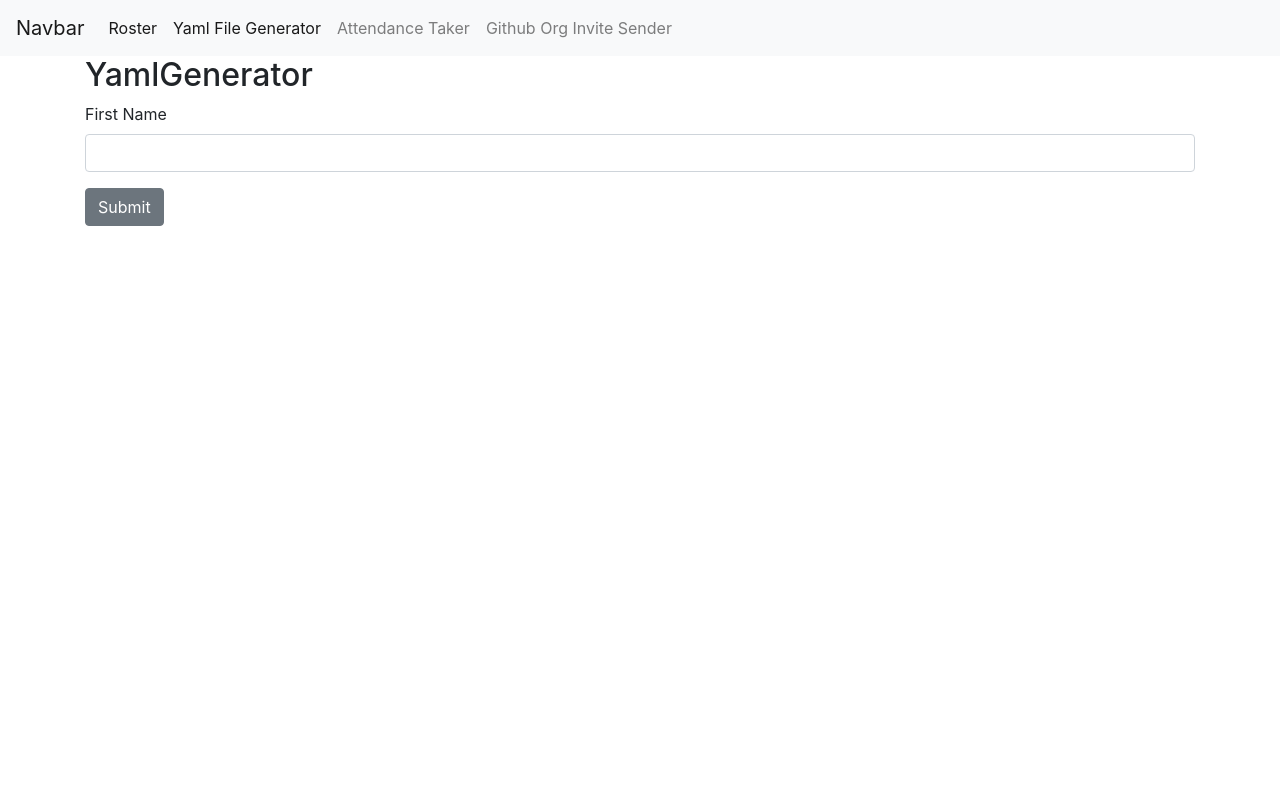
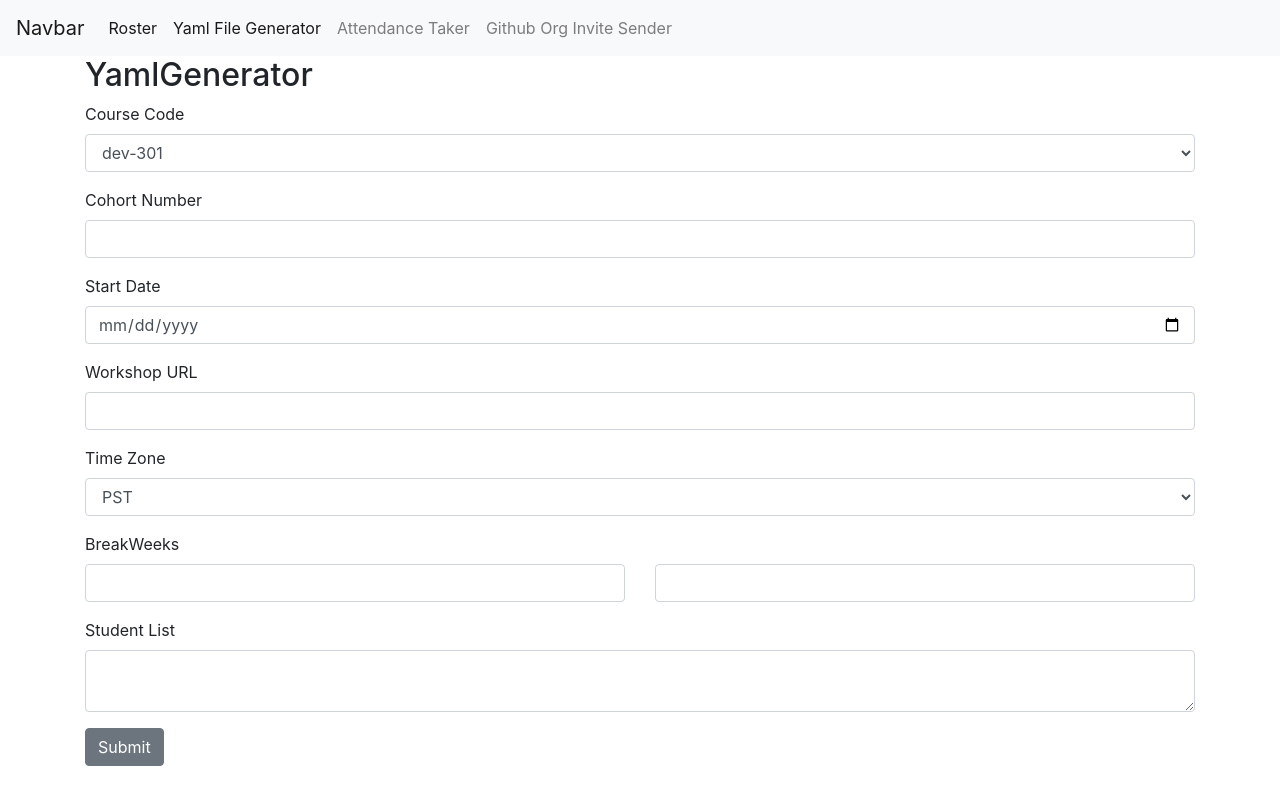
Before and after one commit to terrataylor/thinkful-instructor-tools, a React (Create React App) app: page /yaml in a window 1280 px wide. Built offline with nearby package versions, Linux system fonts and the light colour scheme; no server answers.

Commit message:
yaml forms

```diff
--- a/src/components/YamlGenerator/YamlGenerator.js
+++ b/src/components/YamlGenerator/YamlGenerator.js
@@ -1,5 +1,5 @@
 import React from "react";
-import { Container, Button, Form, FormGroup, Label, Input } from 'reactstrap';
+import { Row, Col,Container, Button, Form, TextArea, FormGroup, Label, Input } from 'reactstrap';
 import apiUrl from '../../env';
 class YamlGenerator extends React.Component {
     state = {
@@ -53,11 +53,51 @@ class YamlGenerator extends React.Component {
                 <h2>YamlGenerator</h2>
                 <Form onSubmit={this.generateYaml}>
                     <FormGroup>
-                        <Label for="first">First Name</Label>
-                        <Input type="text" name="fname" id="first" onChange={this.onChange} value={this.state.fname === null ? '' : this.state.fname} />
+                        <Label for="courseCode">Course Code</Label>
+                        <select id="courseCode" class="form-control">
+                            <option value="dev-301">dev-301</option>
+                            <option value="data-301">data-301</option>
+                            <option value="data_analytics-301">data_analytics-301</option>
+                            <option value="digital_marketing-301">digital_marketing-301</option>
+                            <option value="project_marketing-301">project_marketing-301</option>
+                            <option value="ux-301">ux-301</option>
+                        </select>
                     </FormGroup>
                     <FormGroup>
+                        <Label for="cohortNum">Cohort Number</Label>
+                        <Input type="text" name="cohortNum" id="cohortNum" onChange={this.onChange} value={this.state.cohortNum === null ? '' : this.state.cohortNum} />
                     </FormGroup>
+                    <FormGroup>
+                        <Label for="startDate">Start Date</Label>
+                        <Input type="date" name="startDate" id="startDate" onChange={this.onChange} value={this.state.startDate === null ? '' : this.state.stateDate} />
+                    </FormGroup>
+                    <FormGroup>
+                        <Label for="workshopUrl">Workshop URL</Label>
+                        <Input type="url" name="workshopUrl" id="workshopUrl" onChange={this.onChange} value={this.state.workshopUrl === null ? '' : this.state.workshopUrl} />
+                    </FormGroup>
+                    <FormGroup>
+                    <Label for="timezone">Time Zone</Label>
+                        <select id="timezone" class="form-control">
+                            <option value="PST">PST</option>
+                            <option value="MST">MST</option>
+                            <option value="CST">CST</option>
+                            <option value="EST">EST</option>
+                        </select>
+                        </FormGroup>
+                        <FormGroup>
+                        <Label for="breakWeeks">BreakWeeks</Label>
+                        <Row>
+                            <Col><Input type="text" name="cohortNum" id="cohortNum" onChange={this.onChange} value={this.state.cohortNum === null ? '' : this.state.cohortNum} />
+                        </Col>
+                            <Col><Input type="text" name="cohortNum" id="cohortNum" onChange={this.onChange} value={this.state.cohortNum === null ? '' : this.state.cohortNum} /></Col>
+                        </Row>
+                    </FormGroup>
+
+                    <FormGroup>
+                        <Label for="studentList">Student List</Label>
+                        <textarea class="form-control" type="text" name="studentList" id="studentList" onChange={this.onChange} value={this.state.cohortNum === null ? '' : this.state.cohortNum} />
+                    </FormGroup>
+
                     <Button>Submit</Button>
                 </Form>
 
```
